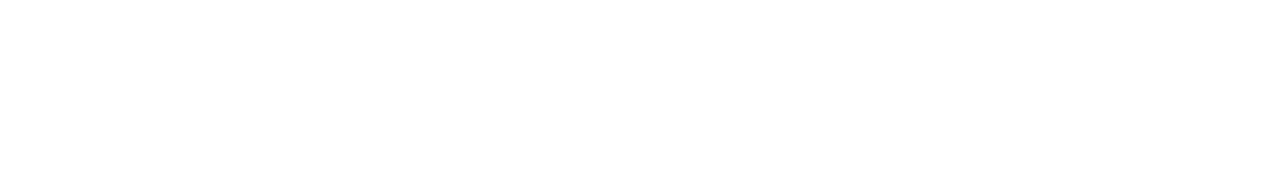
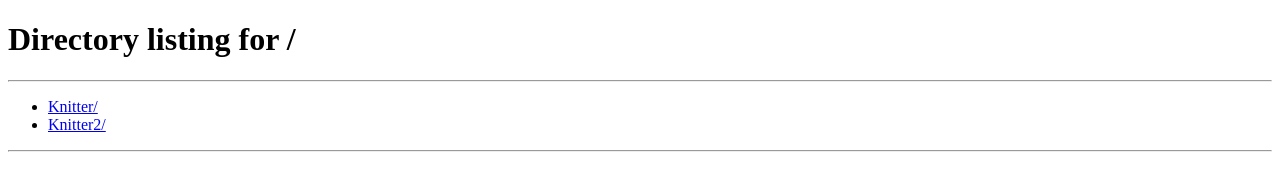
Before and after one commit to Thuzraf/thuzraf.github.io, a plain HTML site: page index.html in a window 1280 px wide. Drawn offline with Linux system fonts and the light colour scheme.

Commit message:
Update index.html

```diff
--- a/index.html
+++ b/index.html
@@ -1 +1,17 @@
-<!DOCTYPE html>
+<!DOCTYPE HTML>
+<html lang="en">
+<head>
+  <meta charset="utf-8">
+  <title>Directory listing for /</title>
+</head>
+
+<body>
+  <h1>Directory listing for /</h1>
+  <hr>
+    <ul>
+      <li><a href="Knitter/">Knitter/</a></li>
+      <li><a href="Knitter2/">Knitter2/</a></li>
+    </ul>
+  <hr>
+</body>
+</html>
```
